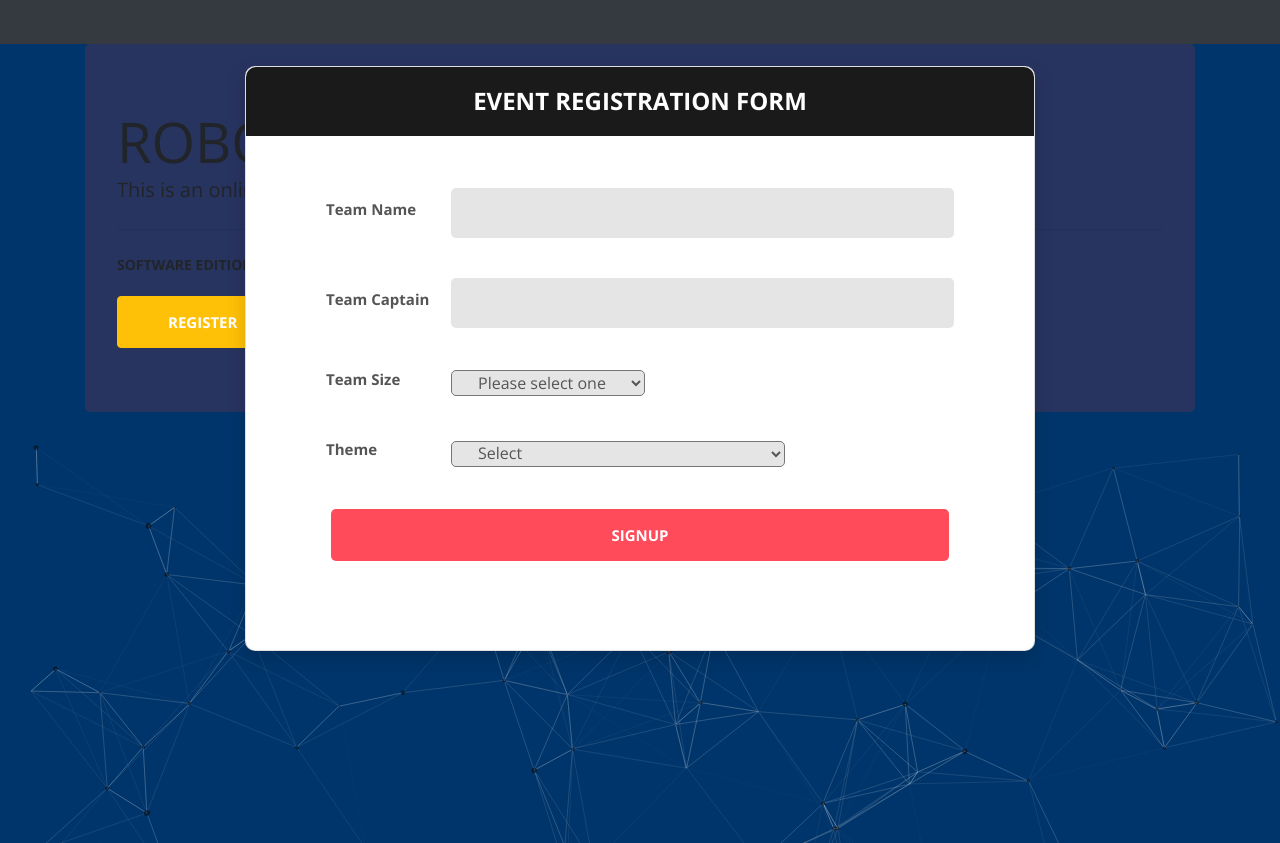
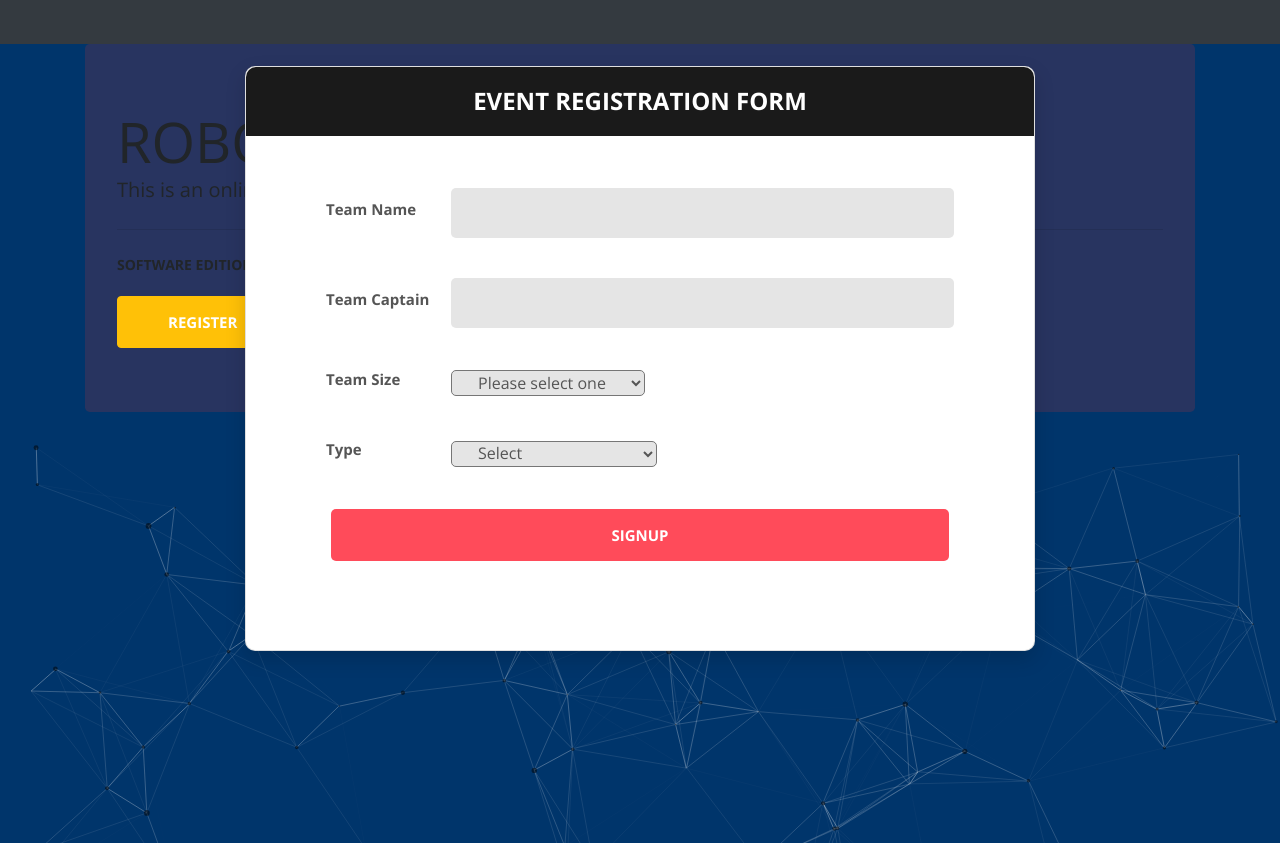
Before and after one commit to HashirGJ8842/RoboHack, a Flask app: page / in a window 1280 px wide. Shown: the part 57-900 px from the top of the page. Run offline with Flask 2, Linux system fonts and the light colour scheme; some libraries are stand-ins or nearby versions.

Commit message:
Added type

```diff
--- a/mainApp/forms.py
+++ b/mainApp/forms.py
@@ -9,6 +9,21 @@ class RegistrationForm(FlaskForm):
     teamSize = SelectField('Team Size', validators=[DataRequired()], choices=[('0', 'Please select one'), ('1', '1'), ('2', '2'), ('3', '3')])
     teamMember_1 = StringField('Member 1', validators=[Length(min=2, max=20)])
     teamMember_2 = StringField('Member 2', validators=[Length(min=2, max=20)])
-    themes = SelectField('Theme', validators=[DataRequired()], choices=[('None', 'Select'), ('smart', 'Smart City/ Swachh Bharat'), ('sustain', 'Sustainable Development'), ('health', 'HealthCare and Biomedical Services'), ('security', "Security and Surveillance"), ('innovate', 'Student Innovation'), ('COVID', 'COVID-19 and Quarantine')])
+    themesS = SelectField('Theme', validators=[DataRequired()], choices=[('None', 'Select'), ('smart', 'Smart City/ Swachh Bharat'), ('sustain', 'Sustainable Development'), ('health', 'HealthCare and Biomedical Services'), ('security', "Security and Surveillance"), ('innovate', 'Student Innovation'), ('COVID', 'COVID-19 and Quarantine')])
+    themesE = SelectField('Theme', validators=[DataRequired()],
+                          choices=[('None', 'Select'), ('smart', 'Smart City/ Swachh Bharat'),
+                                   ('sustain', 'Sustainable Development'),
+                                   ('health', 'HealthCare and Biomedical Services'),
+                                   ('security', "Security and Surveillance"), ('innovate', 'Student Innovation'),
+                                   ('COVID', 'COVID-19 and Quarantine')])
+    themesM = SelectField('Theme', validators=[DataRequired()],
+                          choices=[('None', 'Select'), ('arm', 'Robotic Arm'),
+                                   ('solar', 'Origami Based Solar Panels'),
+                                   ('wheel', 'Advanced Wheel Steering Mechanism'),
+                                   ('e_vehicle', "Driverless E-Vehicle Design"), ('mask', 'COVID-19 Mask')])
+    type = SelectField('Type', validators=[DataRequired()],
+                         choices=[('None', 'Select'), ('software', 'Software'),
+                                  ('electronics', 'Electronics'),
+                                  ('mechanical', 'Mechanical Design')])
     submit = SubmitField('Signup')
     recaptcha = RecaptchaField()
--- a/mainApp/templates/laout.html
+++ b/mainApp/templates/laout.html
@@ -173,19 +173,79 @@
                             </div>
                         </div>
                         <div class="form-row">
-                            {{ form.themes.label(class="name") }}
+                            {{ form.type.label(class="name") }}
                             <div class="value">
                                 <div class="input-group">
                                     <div class="rs-select2 js-select-simple select--no-search">
-                                        {% if form.themes.errors %}
-                                {{ form.themes(class="input--style-5", id="themes") }}
+                                        {% if form.type.errors %}
+                                {{ form.type(class="input--style-5", id="type") }}
                                 <div class="invalid-feedback">
-                                    {% for error in form.themes.errors %}
+                                    {% for error in form.type.errors %}
                                         <span>{{ error }}</span>
                                     {% endfor %}
                                 </div>
                             {% else %}
-                                {{ form.themes(class="input--style-5", id="themes") }}
+                                {{ form.type(class="input--style-5", id="type") }}
+                            {% endif %}
+                                        <div class="select-dropdown"></div>
+                                    </div>
+                                </div>
+                            </div>
+                        </div>
+                        <div class="form-row" id="themeS">
+                            {{ form.themesS.label(class="name") }}
+                            <div class="value">
+                                <div class="input-group">
+                                    <div class="rs-select2 js-select-simple select--no-search">
+                                        {% if form.themesS.errors %}
+                                {{ form.themesS(class="input--style-5") }}
+                                <div class="invalid-feedback">
+                                    {% for error in form.themesS.errors %}
+                                        <span>{{ error }}</span>
+                                    {% endfor %}
+                                </div>
+                            {% else %}
+                                {{ form.themesS(class="input--style-5") }}
+                            {% endif %}
+                                        <div class="select-dropdown"></div>
+                                    </div>
+                                </div>
+                            </div>
+                        </div>
+                        <div class="form-row" id="themeE">
+                            {{ form.themesE.label(class="name") }}
+                            <div class="value">
+                                <div class="input-group">
+                                    <div class="rs-select2 js-select-simple select--no-search">
+                                        {% if form.themesE.errors %}
+                                {{ form.themeE(class="input--style-5") }}
+                                <div class="invalid-feedback">
+                                    {% for error in form.themesE.errors %}
+                                        <span>{{ error }}</span>
+                                    {% endfor %}
+                                </div>
+                            {% else %}
+                                {{ form.themesE(class="input--style-5") }}
+                            {% endif %}
+                                        <div class="select-dropdown"></div>
+                                    </div>
+                                </div>
+                            </div>
+                        </div>
+                        <div class="form-row" id="themeM">
+                            {{ form.themesM.label(class="name") }}
+                            <div class="value">
+                                <div class="input-group">
+                                    <div class="rs-select2 js-select-simple select--no-search">
+                                        {% if form.themesM.errors %}
+                                {{ form.themesM(class="input--style-5") }}
+                                <div class="invalid-feedback">
+                                    {% for error in form.themesM.errors %}
+                                        <span>{{ error }}</span>
+                                    {% endfor %}
+                                </div>
+                            {% else %}
+                                {{ form.themesM(class="input--style-5") }}
                             {% endif %}
                                         <div class="select-dropdown"></div>
                                     </div>
@@ -220,22 +280,51 @@
     console.log("Hi there")
     const t1 = document.querySelector('#team1')
     const t2 = document.querySelector('#team2')
+    const thS = document.querySelector('#themeS')
+    const thM = document.querySelector('#themeM')
+    const thE = document.querySelector('#themeE')
 
+    thS.style.display = "none"
+    thM.style.display = "none"
+    thE.style.display = "none"
     t1.style.display = "none"
     t2.style.display = "none"
 
     document.addEventListener('click',event => {
 
         if (event.target.id === "teamSize"){
-            loadTemplate()
+            loadTemplateM()
         }
         if (event.target.id === "submit"){
             destruction()
         }
+        if (event.target.id === "type"){
+            loadTemplateT()
+        }
     });
 
+    function loadTemplateT(){
 
-    function loadTemplate(){
+        const type = document.querySelector('#type').value
+        console.log(type)
+        if (type == 'software'){
+            thS.style.display = "block"
+            thM.style.display = "none"
+            thE.style.display = "none"
+        }
+        else if (type == 'electronics'){
+            thE.style.display = "block"
+            thM.style.display = "none"
+            thS.style.display = "none"
+        }
+        else if (type == 'mechanical'){
+            thS.style.display = "none"
+            thM.style.display = "block"
+            thE.style.display = "none"
+        }
+    }
+
+    function loadTemplateM(){
 
         const size = document.querySelector('#teamSize').value
         console.log(size)
@@ -255,6 +344,9 @@
     function destruction(){
         t1.parentNode.removeChild(t1)
         t2.parentNode.removeChild(t2)
+        thS.parentNode.removeChild(thS)
+        thM.parentNode.removeChild(thM)
+        thE.parentNode.removeChild(thE)
     }
 });
 particlesJS("particles-js", {
```
